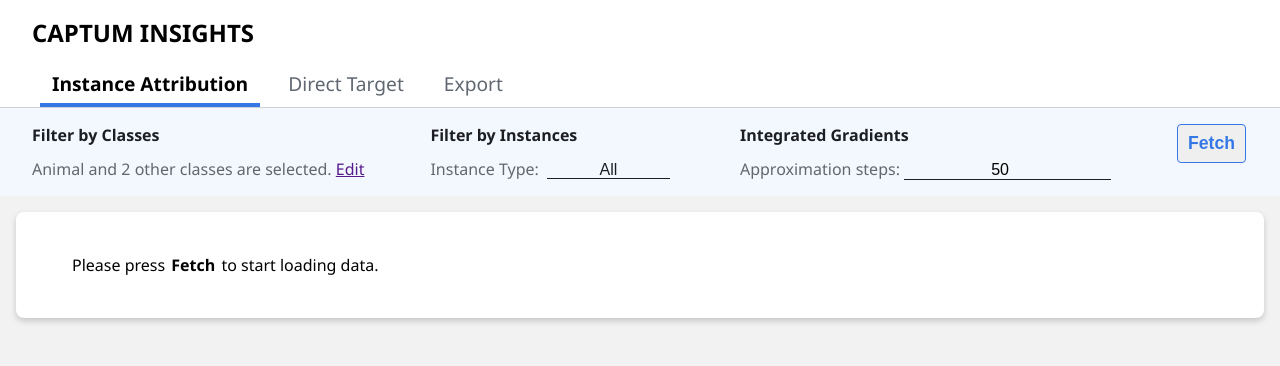
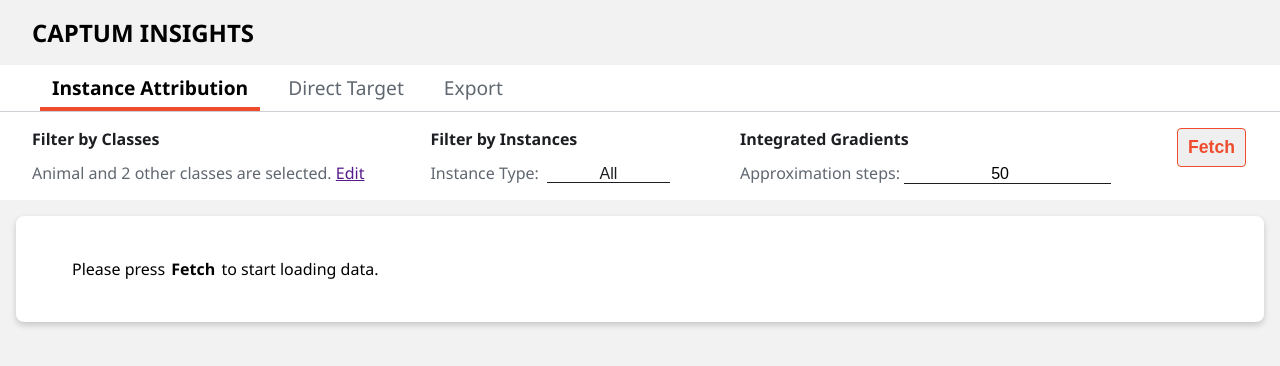
Before and after one commit to pytorch/captum, a React (Create React App) app in the folder captum/insights/frontend/: page / in a window 1280 px wide. Shown: the top 366 px of the page. Built offline with nearby package versions, Linux system fonts and the light colour scheme.

Commit message:
Minor color tweaks to fit with PyTorch theme

```diff
--- a/captum/insights/frontend/src/App.css
+++ b/captum/insights/frontend/src/App.css
@@ -4,7 +4,6 @@
 }
 
 .header {
-  background: white;
 }
 
 .header__name {
@@ -17,6 +16,8 @@
 .header__nav {
   border-bottom: solid 1px #ccd0d5;
   padding-left: 32px;
+  background-color: white;
+  padding-top: 4px;
 }
 
 .header__nav ul {
@@ -37,11 +38,11 @@
 .header__nav__item--active {
   color: black;
   font-weight: 600;
-  border-bottom: solid 4px #3578e5;
+  border-bottom: solid 4px #ee4c2c;
 }
 
 .filter-panel {
-  background-color: #f3f8fe;
+  background-color: white;
 }
 
 .filter-panel,
@@ -108,7 +109,7 @@
 }
 
 .btn {
-  border: solid 1px #3578e5;
+  border: solid 1px #ee4c2c;
   text-align: center;
   font-weight: 600;
   border-radius: 4px;
@@ -122,21 +123,21 @@
 }
 
 .btn--outline {
-  color: #3578e5;
+  color: #ee4c2c;
 }
 
 .btn--outline:hover {
   background-color: rgba(0, 0, 0, 0.05);
-  border: solid 1px #3367bc;
+  border: solid 1px #ee4c2c;
 }
 
 .btn--solid {
-  background-color: #3578e5;
+  background-color: #ee4c2c;
   color: white;
 }
 
 .btn--solid:hover {
-  background-color: #3367bc;
+  background-color: #d7725e;
 }
 
 .viz {
```
